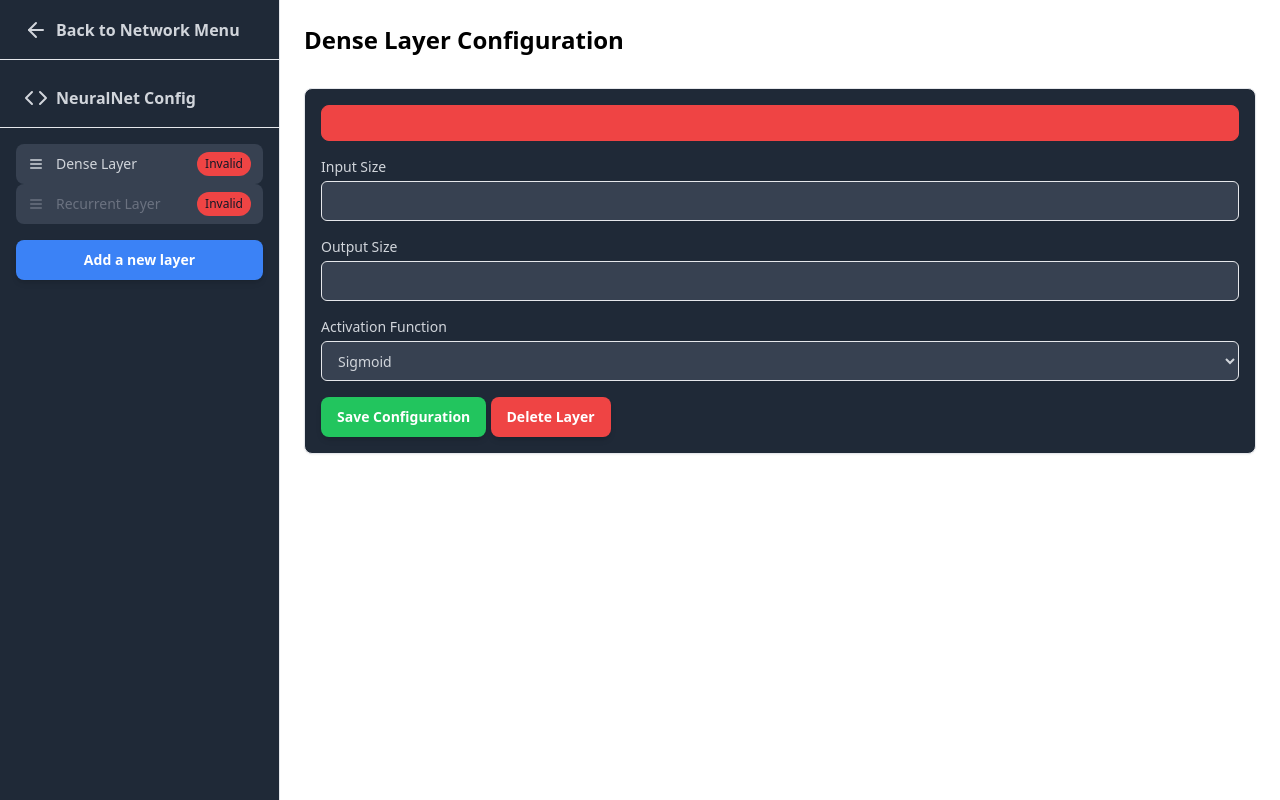
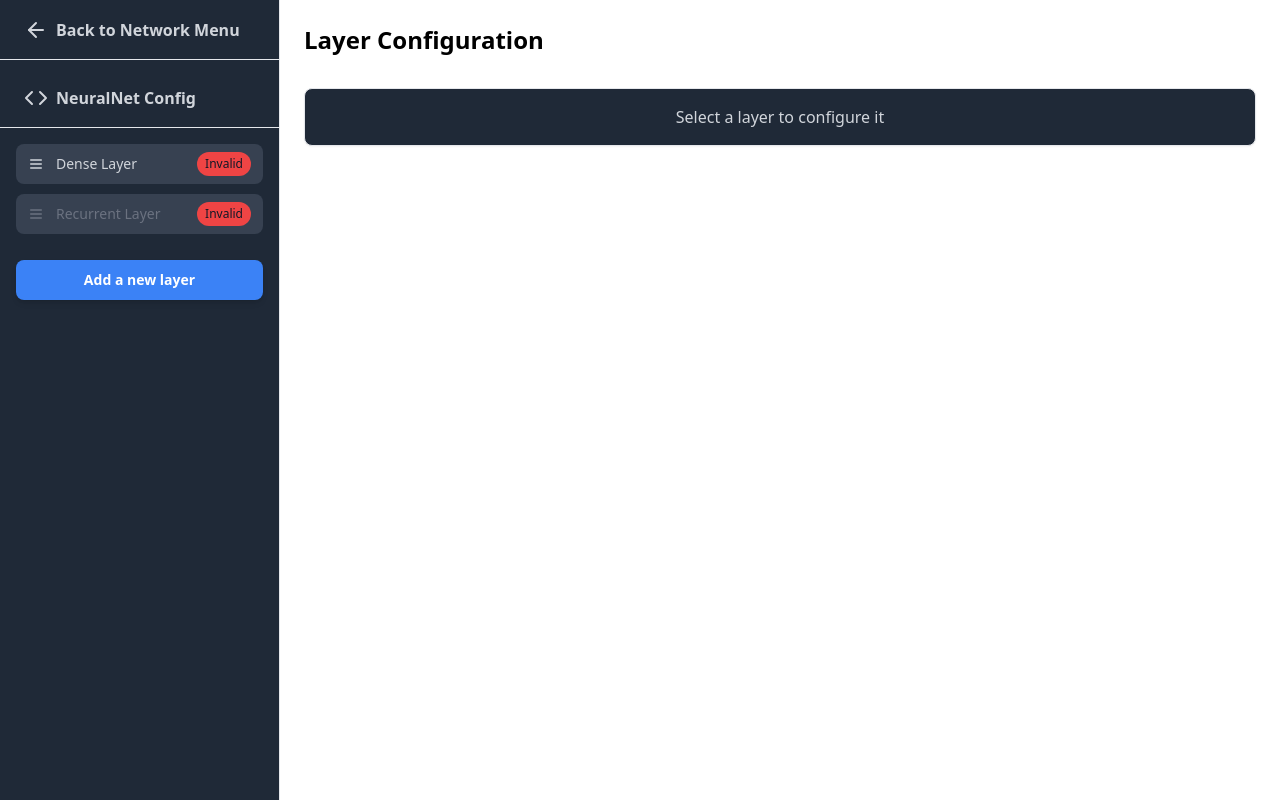
Before and after one commit to Wxlbr/Email-Classifier, a Flask app: page / in a window 1280 px wide. Run offline with Flask 3, Linux system fonts and the light colour scheme.

Commit message:
Added Placeholder  Window and NavBar Padding

```diff
--- a/static/layout.css
+++ b/static/layout.css
@@ -1,4 +1,9 @@
 /* ! tailwindcss v3.3.6 | MIT License | https://tailwindcss.com */
+
+.navMargin {
+  margin-bottom: 10px;
+}
+
 /*
 1. Prevent padding and border from affecting element width. (https://github.com/mozdevs/cssremedy/issues/4)
 2. Allow adding a border to an element by just adding a border-width. (https://github.com/tailwindcss/tailwindcss/pull/116)
--- a/templates/index.html
+++ b/templates/index.html
@@ -27,14 +27,17 @@
                         </svg><span>Back to Network Menu</span></a></div>
 
                 <!-- Network Configuration Title -->
-                <div class="flex h-[60px] items-center border-b px-6 dark:border-gray-700"><a
-                        class="flex items-center gap-2 font-semibold text-gray-300 hover:text-white" href="#"><svg
-                            class="h-6 w-6 text-gray-300" xmlns="http://www.w3.org/2000/svg" width="24" height="24"
+                <div class="flex h-[60px] items-center border-b px-6 dark:border-gray-700">
+                    <a class="flex items-center gap-2 font-semibold text-gray-300 hover:text-white" href="#">
+                        <svg class="h-6 w-6 text-gray-300" xmlns="http://www.w3.org/2000/svg" width="24" height="24"
                             viewBox="0 0 24 24" fill="none" stroke="currentColor" stroke-width="2"
                             stroke-linecap="round" stroke-linejoin="round">
                             <polyline points="16 18 22 12 16 6"></polyline>
                             <polyline points="8 6 2 12 8 18"></polyline>
-                        </svg><span>NeuralNet Config</span></a></div>
+                        </svg>
+                        <span>NeuralNet Config</span>
+                    </a>
+                </div>
 
                 <!-- Network Layer Overview -->
                 <div class="flex-1 overflow-auto py-2 px-4">
@@ -44,7 +47,7 @@
 
                         <!-- Placeholder Layer -->
                         <div aria-grabbed="false" id="layer-1"
-                            class="flex items-center gap-3 rounded-lg bg-gray-700 px-3 py-2 text-gray-300 transition-all hover:text-white cursor-move"
+                            class="navMargin flex items-center gap-3 rounded-lg bg-gray-700 px-3 py-2 text-gray-300 transition-all hover:text-white cursor-move"
                             onclick="selectLayer('layer-1')">
 
                             <!-- Drag and Drop Layer Icon -->
@@ -68,7 +71,7 @@
 
                         <!-- Placeholder Layer -->
                         <div aria-grabbed="false" id="layer-2"
-                            class="flex items-center gap-3 rounded-lg bg-gray-700 px-3 py-2 text-gray-500 transition-all hover:text-white cursor-move"
+                            class="navMargin flex items-center gap-3 rounded-lg bg-gray-700 px-3 py-2 text-gray-500 transition-all hover:text-white cursor-move"
                             onclick="selectLayer('layer-2')">
 
                             <!-- Drag and Drop Layer Icon -->
@@ -214,18 +217,18 @@
         </div>
 
         <!-- Layer Configuration Window -->
-        <main class="flex flex-1 flex-col gap-4 p-4 md:gap-8 md:p-6 dark:text-gray-200">
+        <div class="flex flex-1 flex-col gap-4 p-4 md:gap-8 md:p-6 dark:text-gray-200">
 
             <!-- Layer Configuration Title -->
             <div class="flex items-center">
                 <h1 class="font-semibold text-lg md:text-2xl" id="layerConfigurationTitle">
-                    Dense Layer Configuration
+                    Layer Configuration
                 </h1>
             </div>
 
-            <!-- Layer Configuration Subwindow -->
+            <!-- Layer Configuration Options Subwindow -->
             <div class="border shadow-sm rounded-lg bg-gray-800 dark:border-gray-700">
-                <div class="p-4">
+                <div class="p-4" id="layerConfigurationOptionsWindow" hidden>
 
                     <!-- Error Message -->
                     <!-- TODO: Change to dynamically appear if there is an error with the selected layer -->
@@ -281,6 +284,9 @@
 
                         <script>
                             function saveLayerConfiguration(layerId) {
+                                // Prevent the default form submission behavior
+                                // To stop the page from reloading when the form is submitted
+                                event.preventDefault();
 
                                 // TODO: Validate layerId
                                 if (!(layerId in layers)) {
@@ -324,7 +330,17 @@
                                 alert("Layer configuration saved!");
                             }
 
+                            function resolvePlaceholder() {
+                                // Hide Placeholder
+                                document.getElementById("layerConfigurationPlaceholder").style.display = "none";
+
+                                // Show Layer Configuration Options
+                                document.getElementById("layerConfigurationOptionsWindow").hidden = false;
+                            }
+
                             function loadLayerConfiguration(layerId) {
+
+                                resolvePlaceholder();
 
                                 // TODO: Validation
                                 if (!(layerId in layers)) {
@@ -394,8 +410,17 @@
                         </script>
                     </form>
                 </div>
+
+                <!-- Layer Configuration Placeholder -->
+                <div class="flex items-center justify-center h-96" id="layerConfigurationPlaceholder">
+                    <!-- TODO: Format the text -->
+                    <p class="text-3xl text-gray-300 p-4 text-center">
+                        Select a layer to configure it
+                    </p>
+                </div>
+
             </div>
-        </main>
+        </div>
     </div>
 
 </html>
```
